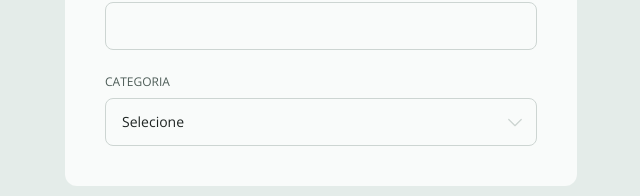
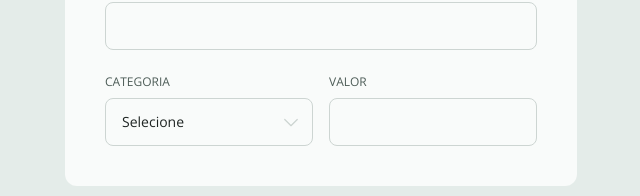
Before and after one commit to crisfeitosa/refund-2.0, a React (Vite) app in the folder web/: page / in a window 1280 px wide. Shown: the part 266-462 px from the top of the page, without its empty margins (319-959 px from the left). Built offline with nearby package versions, Linux system fonts and the light colour scheme.

Commit message:
Inputs Um Do Lado Do Outro

```diff
--- a/web/src/pages/Refund.tsx
+++ b/web/src/pages/Refund.tsx
@@ -24,6 +24,7 @@ export function Refund() {
         legend="Nome da solicitação"
       />
 
+      <div className="flex gap-4">
         <Select
           required
           legend="Categoria"
@@ -36,6 +37,12 @@ export function Refund() {
             </option>
           ))}
         </Select>
+
+        <Input
+          legend="Valor"
+          required
+        />
+      </div>
     </form>
   )
 }
```
Lines whose indentation alone changed are shown as unchanged.
